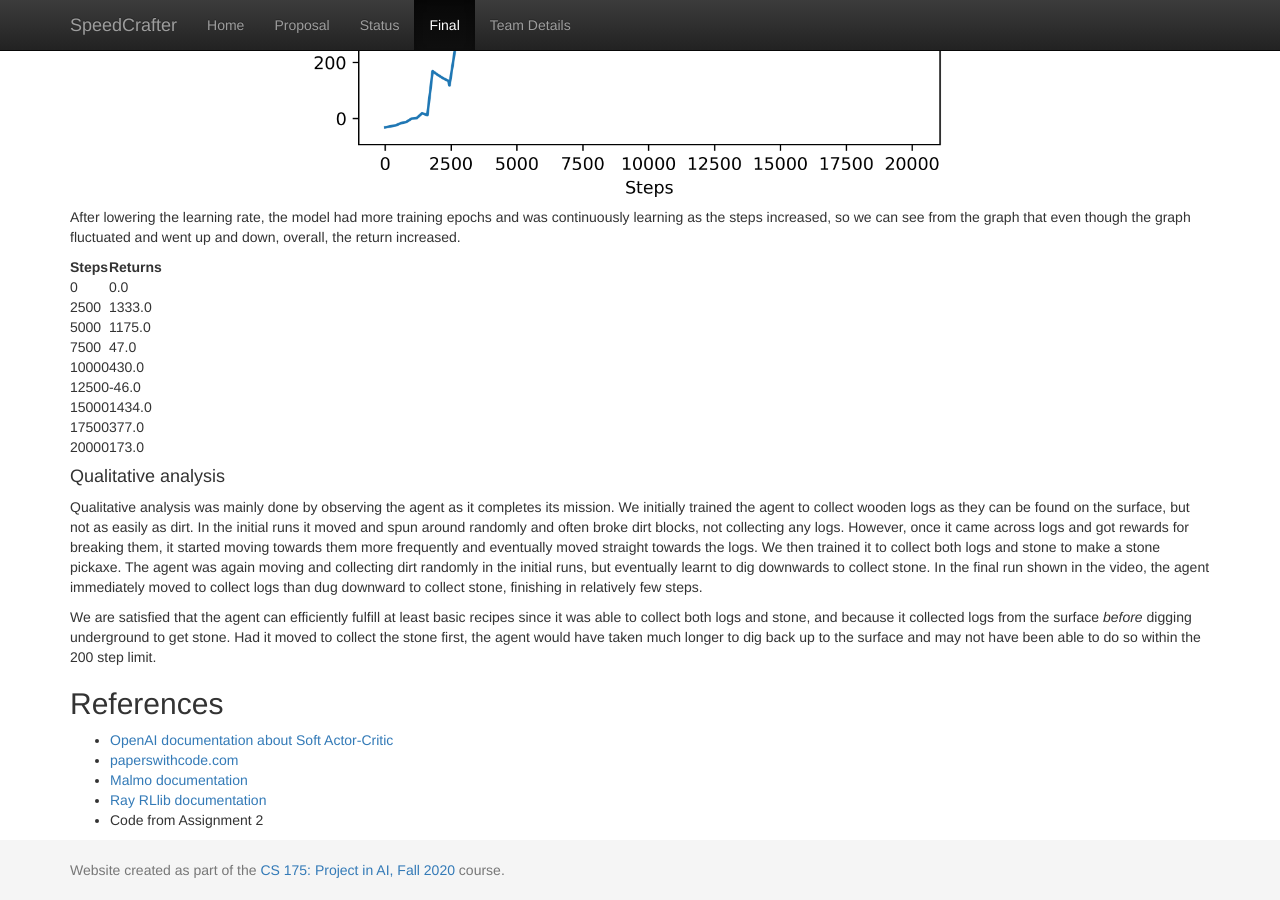
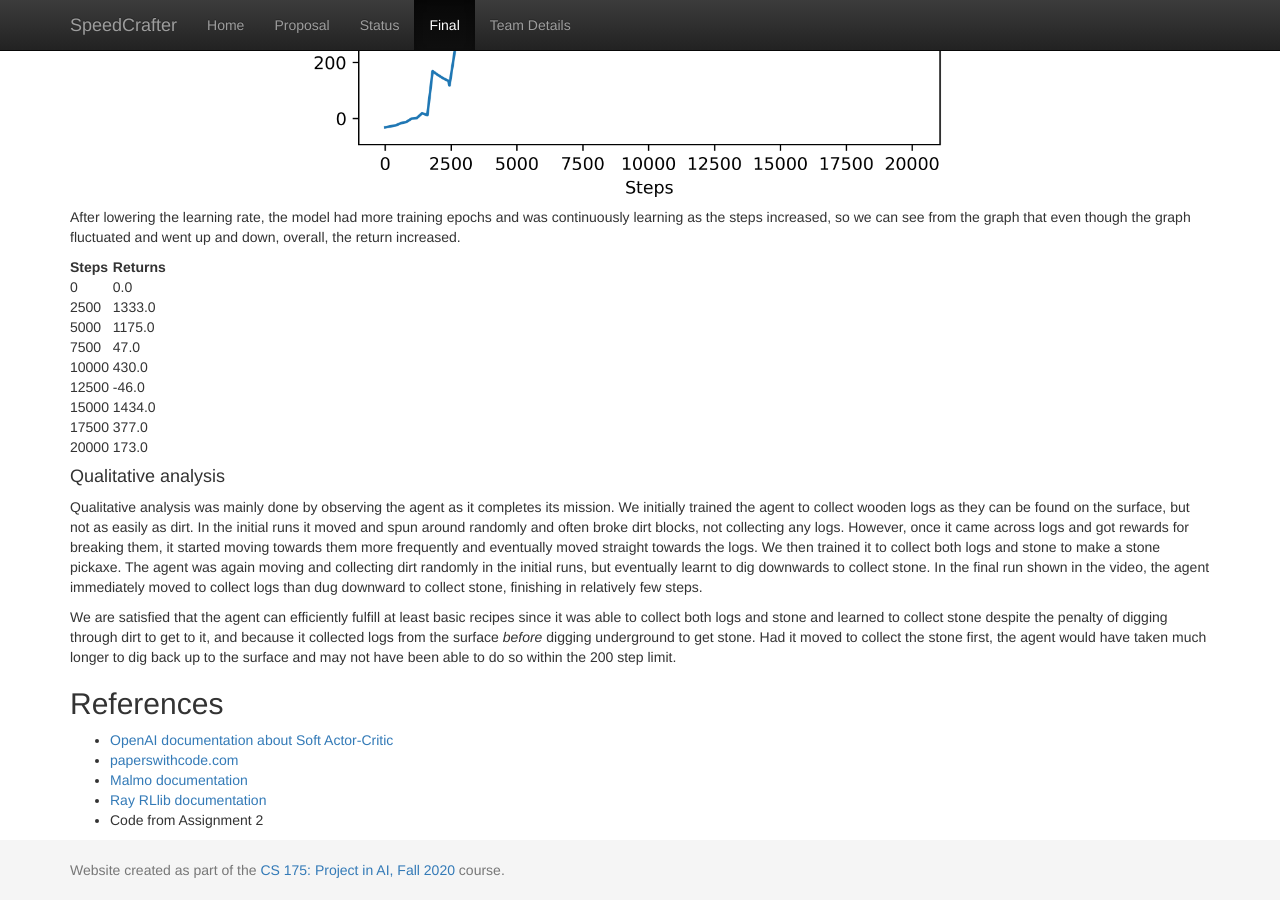
Before and after one commit to jhnguyen521/SpeedCrafter, a Jekyll site: the page built from docs/final.md, in a window 1280 px wide and 900 px high, scrolled down 3145 px. Built offline with Jekyll 4.4.1, drawn with Linux system fonts in a browser that asks for light colours.

Commit message:
Update final.md
mention digging through dirt, attempt to fix table formatting

```diff
--- a/docs/final.md
+++ b/docs/final.md
@@ -53,22 +53,22 @@
 
 After lowering the learning rate, the model had more training epochs and was continuously learning as the steps increased, so we can see from the graph that even though the graph fluctuated and went up and down, overall, the return increased.
 
-| Steps | Returns |
-| ----- | ------- |
-| 0     | 0.0     |
-| 2500  | 1333.0  |
-| 5000  | 1175.0  |
-| 7500  | 47.0    |
-| 10000 | 430.0   |
-| 12500 | -46.0   |
-| 15000 | 1434.0  |
-| 17500 | 377.0   |
-| 20000 | 173.0   |
+| Steps | | Returns |
+| ----- |-| ------- |
+| 0     | | 0.0     |
+| 2500  | | 1333.0  |
+| 5000  | | 1175.0  |
+| 7500  | | 47.0    |
+| 10000 | | 430.0   |
+| 12500 | | -46.0   |
+| 15000 | | 1434.0  |
+| 17500 | | 377.0   |
+| 20000 | | 173.0   |
 
 #### Qualitative analysis
 Qualitative analysis was mainly done by observing the agent as it completes its mission. We initially trained the agent to collect wooden logs as they can be found on the surface, but not as easily as dirt. In the initial runs it moved and spun around randomly and often broke dirt blocks, not collecting any logs. However, once it came across logs and got rewards for breaking them, it started moving towards them more frequently and eventually moved straight towards the logs. We then trained it to collect both logs and stone to make a stone pickaxe. The agent was again moving and collecting dirt randomly in the initial runs, but eventually learnt to dig downwards to collect stone. In the final run shown in the video, the agent immediately moved to collect logs than dug downward to collect stone, finishing in relatively few steps.
 
-We are satisfied that the agent can efficiently fulfill at least basic recipes since it was able to collect both logs and stone, and because it collected logs from the surface *before* digging underground to get stone. Had it moved to collect the stone first, the agent would have taken much longer to dig back up to the surface and may not have been able to do so within the 200 step limit.
+We are satisfied that the agent can efficiently fulfill at least basic recipes since it was able to collect both logs and stone and learned to collect stone despite the penalty of digging through dirt to get to it, and because it collected logs from the surface *before* digging underground to get stone. Had it moved to collect the stone first, the agent would have taken much longer to dig back up to the surface and may not have been able to do so within the 200 step limit.
 
 ## References
 * [OpenAI documentation about Soft Actor-Critic](https://spinningup.openai.com/en/latest/algorithms/sac.html)
```
